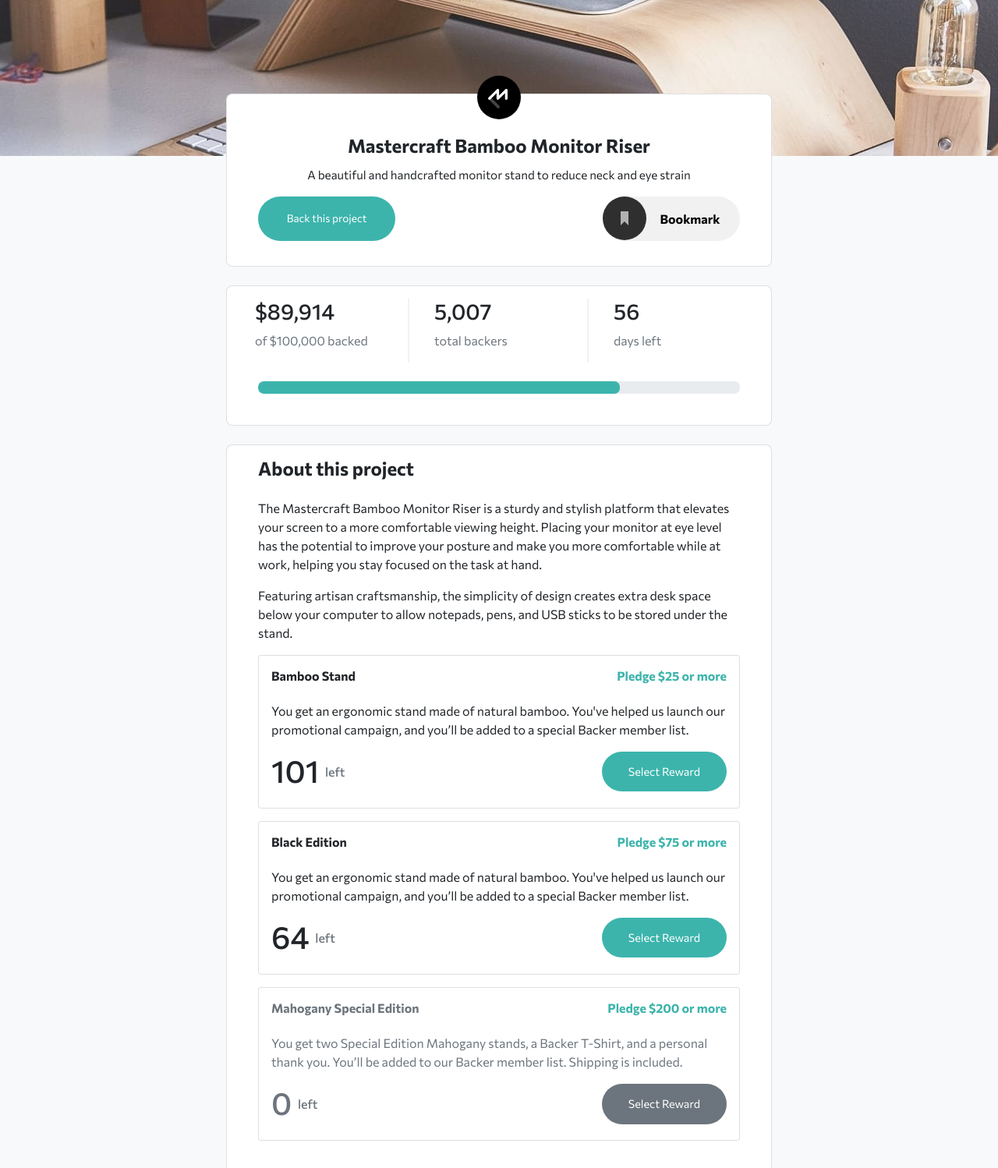
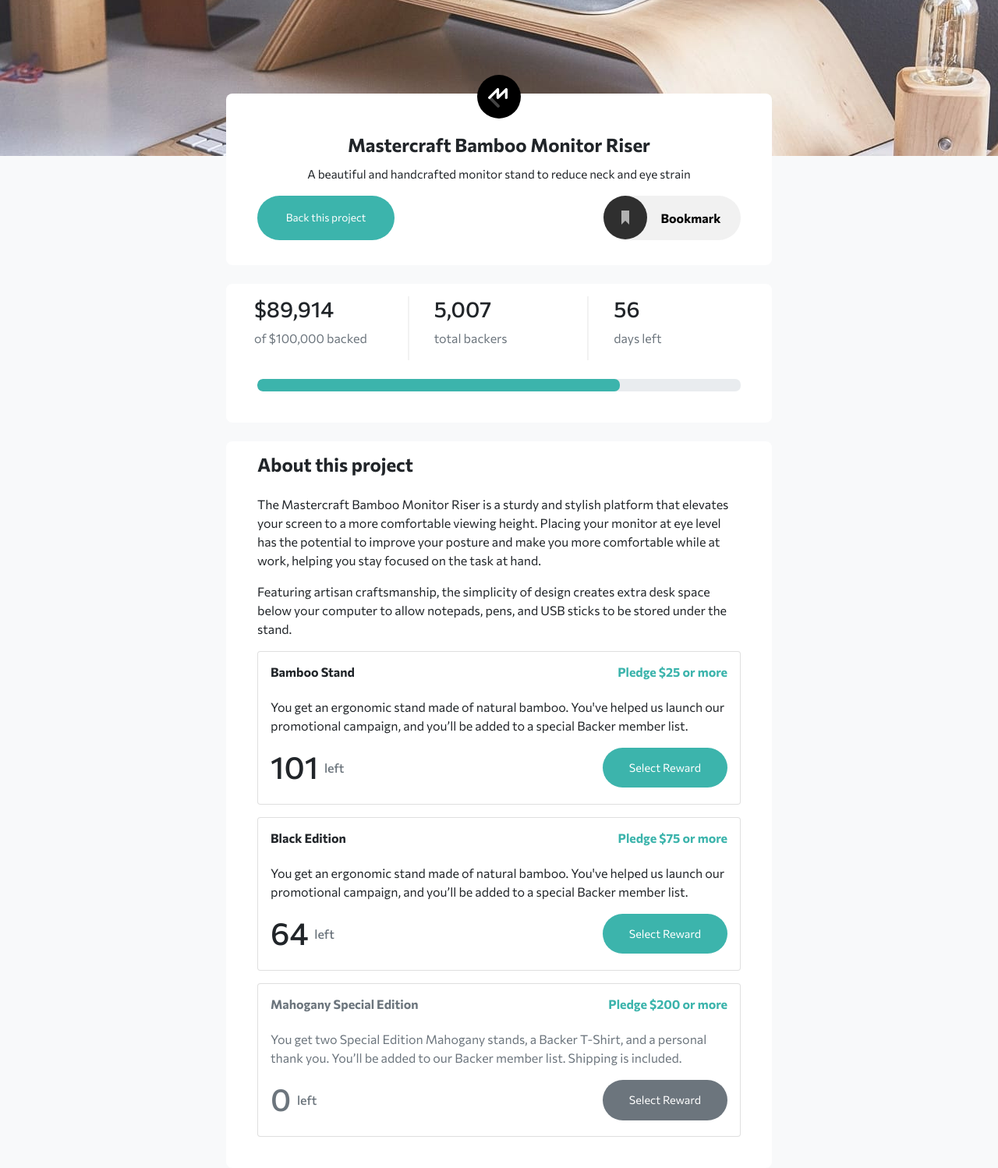
Before and after one commit to Luqman07/Frontend-Mentor-Crowdfunding-product-page, a plain HTML site: page index.html in a window 1280 px wide. Shown: the part 200-1698 px from the top of the page at 78% size. Drawn offline with nearby package versions, Linux system fonts and the light colour scheme.

Commit message:
card border removed

```diff
--- a/index.html
+++ b/index.html
@@ -54,7 +54,7 @@
     </header>
 
     <main class="px-3">
-      <div class="card card-custom mb-4">
+      <div class="card border-0 card-custom mb-4">
         <svg class="svg" width="56" height="56" xmlns="http://www.w3.org/2000/svg">
           <g fill="none" fill-rule="evenodd">
             <circle fill="#000" cx="28" cy="28" r="28" />
@@ -69,7 +69,7 @@
           </g>
         </svg>
 
-        <div class="card-body body-custom text-center">
+        <div class="card-body body-custom  text-center">
           <p>Mastercraft Bamboo Monitor Riser</p>
           <p>A beautiful and handcrafted monitor stand to reduce neck and eye strain</p>
           <section class="d-flex justify-content-between px-4 pb-3">
@@ -98,7 +98,7 @@
 
       </div>
 
-      <div class="card card-custom1 mb-4">
+      <div class="card card-custom1 border-0 mb-4">
 
         <div class="card-body body-custom1">
           <div class="stats row">
@@ -123,7 +123,7 @@
         </div>
       </div>
 
-      <div class="card card-custom2">
+      <div class="card card-custom2 border-0">
         <div class="card-body">
           <div class="px-4">
             <h4 class="bold mb-4">About this project</h4>
```
